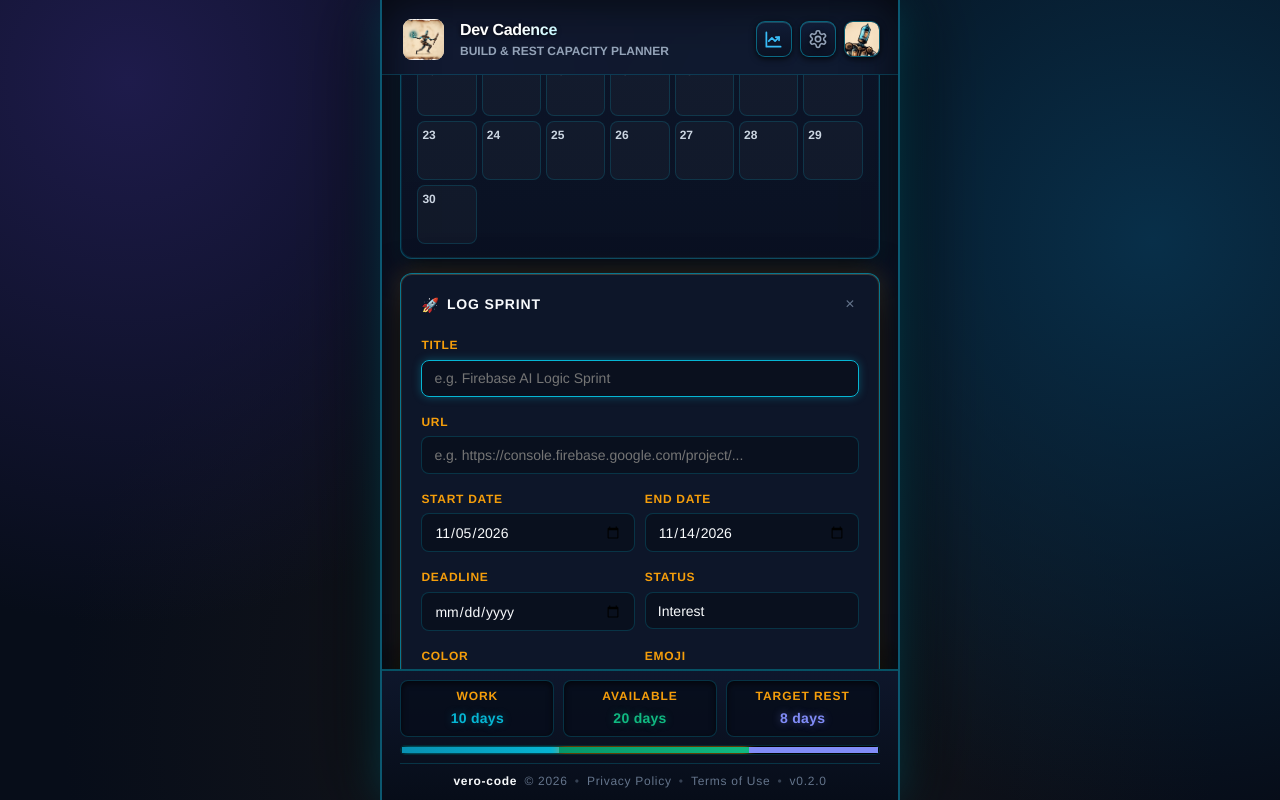
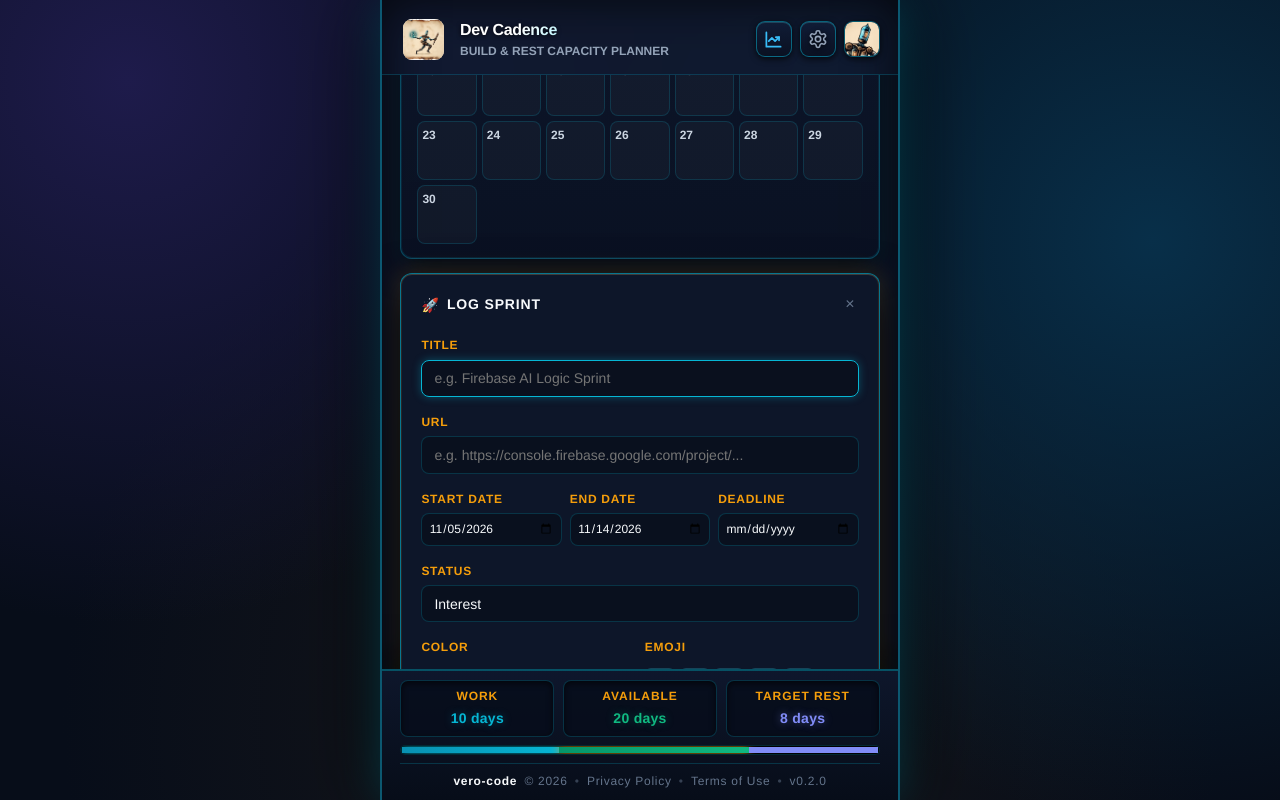
Before and after one commit to vero-code/dev-cadence, a React (Vite) app: page / in a window 1280 px wide. Both pictures are taken after a click on the button 532 px from the left and 635 px from the top of the page. Built offline with nearby package versions, Linux system fonts and the light colour scheme.

Commit message:
style: align start, end, and deadline date fields in one row

```diff
--- a/src/components/modals/LogDateFields.jsx
+++ b/src/components/modals/LogDateFields.jsx
@@ -23,7 +23,7 @@ export const LogDateFields = ({
   return (
     <>
       <div className="form-group">
-        <div className="form-row-2">
+        <div className="form-row-3">
           <div>
             <label className="form-label">Start Date</label>
             <input
@@ -45,12 +45,8 @@ export const LogDateFields = ({
               onChange={handleDateChange(onEndDateChange)}
             />
           </div>
-        </div>
-        {dateError && <div className="form-error">{dateError}</div>}
-      </div>
 
-      <div className="form-row-2">
-        <div className="form-group">
+          <div>
             <label className="form-label">Deadline</label>
             <input
               type="date"
@@ -59,6 +55,9 @@ export const LogDateFields = ({
               onFocus={() => onFocusField("deadline")}
               onChange={handleDateChange(onDeadlineChange)}
             />
+          </div>
+        </div>
+        {dateError && <div className="form-error">{dateError}</div>}
       </div>
 
       <div className="form-group">
@@ -75,7 +74,6 @@ export const LogDateFields = ({
           ))}
         </select>
       </div>
-      </div>
     </>
   );
 };
--- a/src/styles/modals/modal-forms.css
+++ b/src/styles/modals/modal-forms.css
@@ -6,8 +6,25 @@
   box-sizing: border-box;
 }
 
+.form-row-3 {
+  display: grid;
+  grid-template-columns: repeat(3, minmax(0, 1fr));
+  gap: 0.5rem;
+  width: 100%;
+  box-sizing: border-box;
+}
+.form-row-3 .form-input[type="date"] {
+  padding: 0.45rem 0.4rem;
+  font-size: var(--text-sm);
+}
+
 @media (max-width: 380px) {
   .form-row-2 {
+    grid-template-columns: 1fr;
+    gap: 0.5rem;
+  }
+
+  .form-row-3 {
     grid-template-columns: 1fr;
     gap: 0.5rem;
   }
```
Lines whose indentation alone changed are shown as unchanged.
